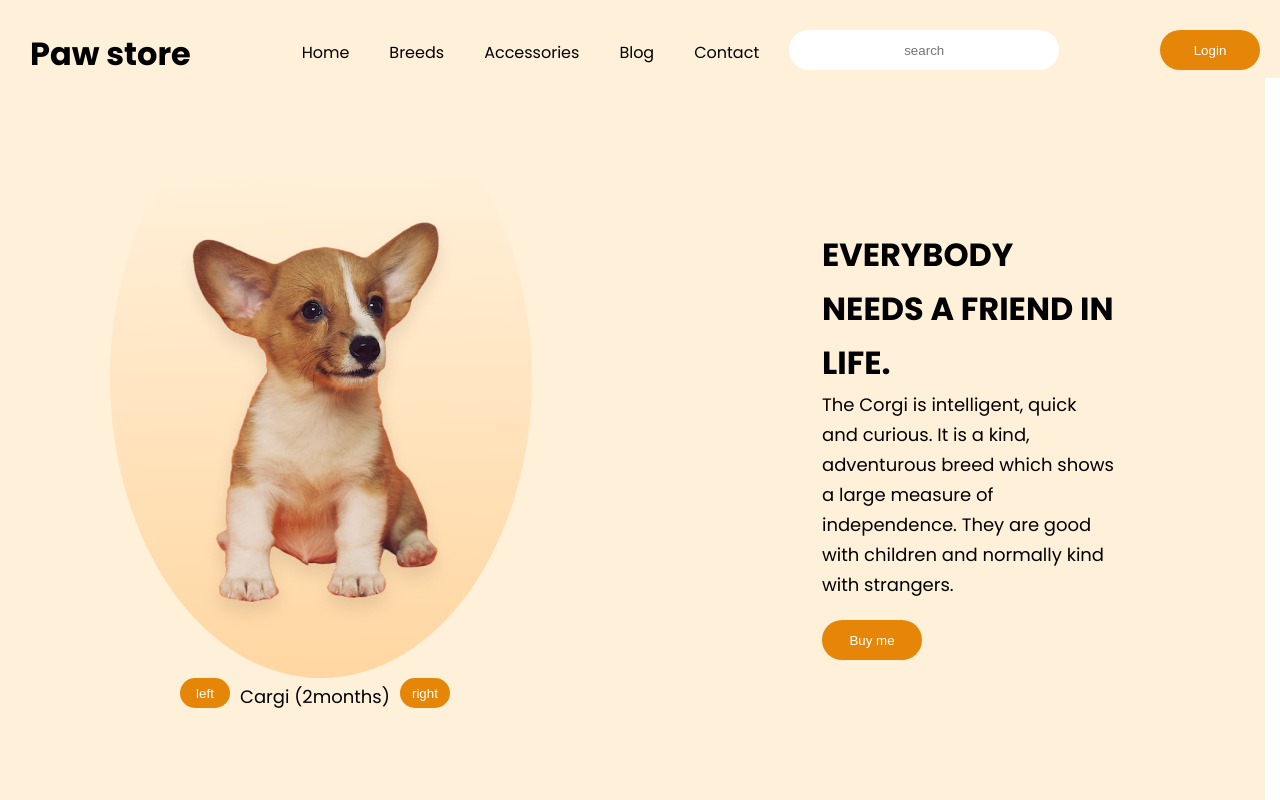
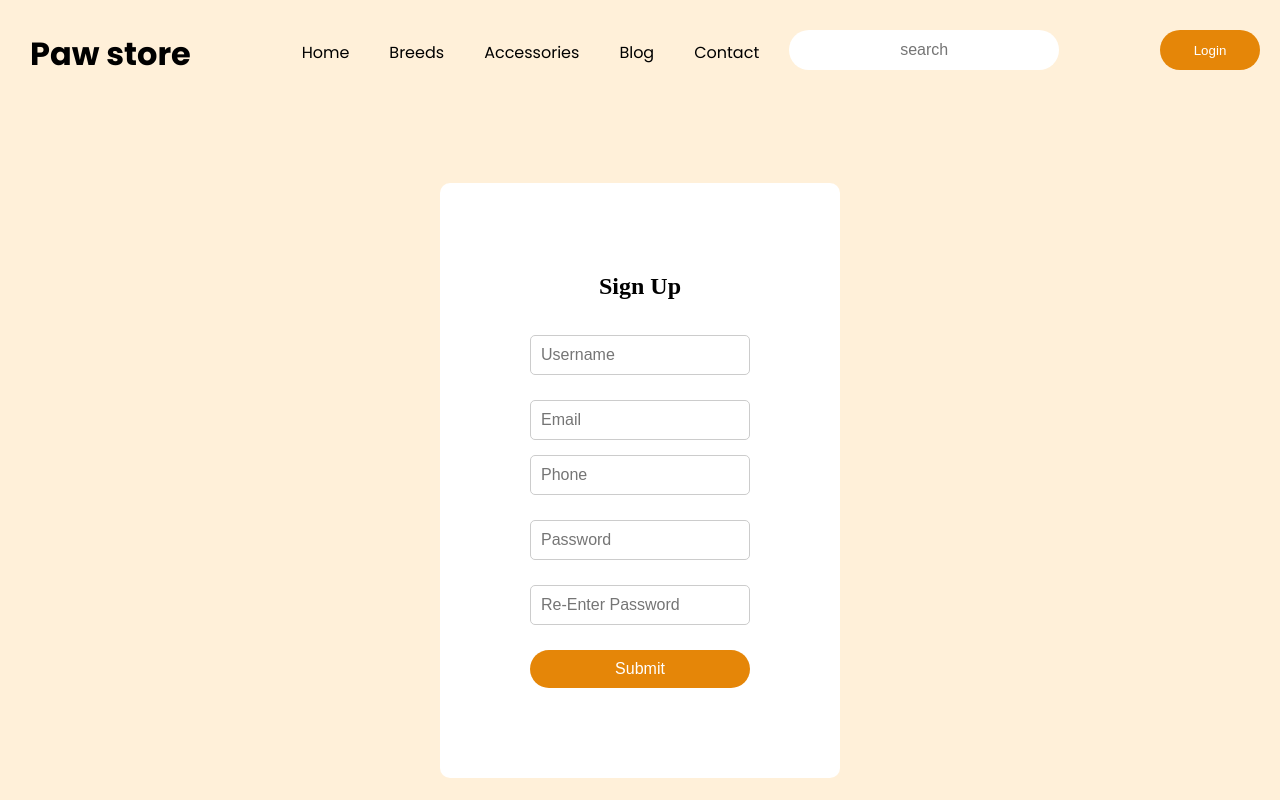
Before and after one commit to KrityaShah/PawStore, a React (Vite) app in the folder frontend/: page /signup in a window 1280 px wide. Shown: the top 800 px of the page. Built offline with nearby package versions, Linux system fonts and the light colour scheme.

Commit message:
Login & Signup Update

```diff
--- a/frontend/package.json
+++ b/frontend/package.json
@@ -12,6 +12,7 @@
   "dependencies": {
     "react": "^18.3.1",
     "react-dom": "^18.3.1",
+    "react-hook-form": "^7.53.2",
     "react-router-dom": "^7.0.2"
   },
   "devDependencies": {
--- a/frontend/src/App.jsx
+++ b/frontend/src/App.jsx
@@ -1,5 +1,13 @@
 
 import Home from "./pages/Home"
+import Login from "./pages/Login"
+import Navbar from "./components/Navbar";
+import {
+  BrowserRouter as Router,
+  Routes,
+  Route,
+} from "react-router-dom";
+import Signup from "./pages/Signup";
 
 function App() {
 
@@ -7,7 +15,16 @@ function App() {
   return (
     <>
 
-    <Home/>
+<Router>
+        <Routes>
+          <Route path="/" element={<><Home/></>} />
+          <Route path="/login" element={<><Login/></>} />
+          <Route path="/signup" element={<><Signup/></>} />
+        </Routes>
+      </Router>
+
+  {/* <Login/> */}
+    {/* <Home/> */}
     </>
   )
 }
--- a/frontend/src/components/Footer.jsx
+++ b/frontend/src/components/Footer.jsx
@@ -5,7 +5,7 @@ const Footer = () => {
   return (
     <footer className="footer">
       <div className="footer-content">
-        <p>&copy; {new Date().getFullYear()} Your Company Name. All Rights Reserved.</p>
+        <p>&copy; {new Date().getFullYear()} Paw Store All Rights Reserved To Kritya Shah.</p>
         <div className="footer-links">
           <a href="/about" className="footer-link">About</a>
           <a href="/contact" className="footer-link">Contact</a>
--- a/frontend/src/components/Navbar.css
+++ b/frontend/src/components/Navbar.css
@@ -15,6 +15,10 @@
     cursor: pointer;
 }
 
+.main-nav-container .logo h1{
+    color: black;
+
+}
 .mid{
     display: flex;
     flex-direction: row;
@@ -30,6 +34,7 @@
     /* justify-content: space-between; */
     margin: 20px  20px 0px 20px;
     cursor: pointer;
+    color: black;
     /* font-weight: bolder; */
 }
 
@@ -56,3 +61,7 @@
     border: none;
     cursor: pointer;
 }
+
+.nav-link {
+    text-decoration: none;
+}
--- a/frontend/src/components/Petproduct.css
+++ b/frontend/src/components/Petproduct.css
@@ -34,6 +34,7 @@
     border: none;
     border-radius: 20px;
     background: #E58608;
+    cursor: pointer;
 }
 
 
--- a/frontend/src/components/Petproduct.jsx
+++ b/frontend/src/components/Petproduct.jsx
@@ -6,6 +6,7 @@ import c from "../assets/c.png"
 import d from "../assets/d.png"
 import e from "../assets/e.png"
 import f from "../assets/f.png"
+import { Link } from 'react-router-dom'
 
 
 const Petproduct = () => {
@@ -20,7 +21,7 @@ const Petproduct = () => {
         </p>
 
         <div className="petproduct-btn">
-          <button>See more</button>
+         <Link to="/signup" className="nav-link"><button>See more</button></Link>
         </div>
       </div>
 
--- a/frontend/src/pages/Home.jsx
+++ b/frontend/src/pages/Home.jsx
@@ -8,6 +8,7 @@ import Petproduct from "../components/Petproduct";
 import Blog from "../components/Blog";
 import Subscription from "../components/Subscription";
 import Footer from "../components/Footer";
+import { Link } from 'react-router-dom'
 
 const Home = () => {
   return (
@@ -31,7 +32,7 @@ const Home = () => {
           children and normally kind with strangers.
         </p>
         <div className="home-btn">
-          <button>Buy me</button>
+         <Link  to="/signup" className="nav-link"><button>Buy me</button></Link>
         </div>
         </div>
 
--- /dev/null
+++ b/frontend/src/pages/Login.css
@@ -0,0 +1,63 @@
+.main-login-container {
+    display: flex;
+    justify-content: center;
+    align-items: center;
+    height: 90vh;
+    background: #FFF0D9;
+  }
+
+  .login-form {
+    display: flex;
+    flex-direction: column;
+    width: 300px;
+    /* height: 300px; */
+    padding: 20px;
+    background-color: #fff;
+    border-radius: 10px;
+    box-shadow: 0 4px 8px rgba(0, 0, 0, 0.1);
+  }
+
+  .login-form h1{
+    text-align: center;
+  }
+
+  input[type="text"],
+  input[type="password"] {
+    padding: 10px;
+    margin-bottom: 10px;
+    border: 1px solid #ccc;
+    border-radius: 5px;
+    font-size: 16px;
+  }
+
+  input[type="text"]:focus,
+  input[type="password"]:focus {
+    border-color: #E58608;
+    outline: none;
+  }
+
+  input[type="submit"] {
+    padding: 10px;
+    background-color: #E58608;
+    color: white;
+    border: none;
+    border-radius: 25px;
+    cursor: pointer;
+    font-size: 16px;
+    transition: background-color 0.3s ease;
+  }
+
+  input[type="submit"]:hover {
+    background-color: #E58608;
+  }
+
+  .error {
+    color: red;
+    font-size: 14px;
+    margin-bottom: 10px;
+  }
+  span{
+    text-decoration: none;
+    color: black;
+    font-weight: 700;
+  }
--- /dev/null
+++ b/frontend/src/pages/Login.jsx
@@ -0,0 +1,70 @@
+import React from 'react'
+import { useForm  } from "react-hook-form"
+import "./Login.css"
+import Navbar from '../components/Navbar'
+import { Link } from 'react-router-dom'
+// import { useNavigate } from 'react-router-dom';
+
+
+
+const Login = () => {
+    const {
+        register,
+        handleSubmit,
+        watch,
+
+        formState: { errors, isSubmitting },
+      } = useForm()
+
+
+    //   const navigate = useNavigate();
+
+    //   const {storeTokenInLS} = useAuth();
+
+      const onSubmit = async (data) => {
+        try {
+          const  response = await fetch("http://localhost:5000/api/auth/login", {
+            method: "POST",
+            headers: {
+              "Content-Type": "application/json"
+            },
+            body: JSON.stringify(data)
+          });
+
+          if (response.ok) {
+            let res_data = await response.json();
+            // console.log("response from server", res_data);
+            // storeTokenInLS(res_data.token);
+
+            // navigate("/clienthomepage");
+            alert("Sucessfull login");
+            console.log(res);
+          }else{
+            alert("Invalid credentail");
+            console.log(res)
+          }
+        } catch (error) {
+          console.error(error)
+        }
+      }
+
+  return (
+    <>
+    <Navbar/>
+    <div className='main-login-container'>
+
+    <form action="" onSubmit={handleSubmit(onSubmit)} className='login-form'>
+    <h1>LOGIN</h1>
+    <input placeholder='Email' {...register("email", { required: {value: true, message: 'Please fill'}, minLength: {value: 3, message : 'Min length is 3'}, maxLength: {value: 20, message : 'Max length is 20' }})} type="text" />
+    {errors.email && <div className='error'>{errors.email.message}</div> }
+    <input placeholder='Password' {...register("password", { required: {value: true, message:'Please fill'}, minLength: 8, maxLength:15 })} type="password"  />
+    {errors.password && <div className='error'>{errors.password.message}</div> }
+    <input disabled={isSubmitting} type="submit" value="submit" />
+    <p>Don't have a account? <Link  to="/signup" className="nav-link"><span>Register Now</span></Link> </p>
+    </form>
+    </div>
+    </>
+  )
+}
+
+export default Login
--- /dev/null
+++ b/frontend/src/pages/Signup.css
@@ -0,0 +1,65 @@
+.signup-container {
+    display: flex;
+    justify-content: center;
+    align-items: center;
+    height: 100vh;
+    background-color: #FFF0D9;
+  }
+
+  .signup-form {
+    background-color: white;
+    padding: 90px;
+    border-radius: 10px;
+    /* box-shadow: 0 2px 10px rgba(0, 0, 0, 0.1); */
+    max-width: 400px;
+    width: 100%;
+    display: flex;
+    flex-direction: column;
+    gap: 15px;
+  }
+
+  .signup-container .signup-form h1{
+    text-align: center;
+    color: black;
+  }
+
+  .signup-form h1 {
+    text-align: center;
+    font-size: 1.5rem;
+    margin-bottom: 20px;
+    color: white;
+  }
+
+  .input-field {
+    width: 100%;
+    padding: 10px;
+    border: 1px solid #ccc;
+    border-radius: 5px;
+    font-size: 1rem;
+  }
+
+  .input-field:focus {
+    border-color: #198754;
+    outline: none;
+  }
+
+  .error {
+    color: red;
+    font-size: 0.875rem;
+    margin-top: -10px;
+  }
+
+  .submit-btn {
+    background-color:  rgb(44, 43, 43);
+    color: white;
+    padding: 10px;
+    font-size: 1rem;
+    border: none;
+    border-radius: 5px;
+    cursor: pointer;
+  }
+
+  .submit-btn:disabled {
+    background-color: #ccc;
+    cursor: not-allowed;
+  }
--- /dev/null
+++ b/frontend/src/pages/Signup.jsx
@@ -0,0 +1,133 @@
+import React from 'react'
+import { useForm  } from "react-hook-form"
+import "./Signup.css"
+import { useNavigate } from 'react-router-dom';
+import Navbar from "../components/Navbar"
+
+const Signup = () => {
+    const {
+        register,
+        handleSubmit,
+        watch,
+
+        formState: { errors, isSubmitting },
+      } = useForm()
+
+      const navigate = useNavigate();
+
+
+      const onSubmit = async (data) => {
+        if (data.password !== data.repassword) {
+
+          console.log("Passwords do not match");
+          return;
+        }
+
+        try {
+          let response = await fetch("http://localhost:5000/api/auth/register", {
+            method: "POST",
+            headers: {
+              "Content-Type": "application/json"
+            },
+            body: JSON.stringify(data)
+          });
+
+
+          if (response.ok) {
+            const res_data = await response.json()
+            // console.log("response from server", res_data);
+
+            alert("Register succesfull")
+            // stored the token in localhost
+            // storeTokenInLS(res_data.token);
+            navigate("/login");
+            console.log(res_data );
+          } else {
+            const error_data = await response.json()
+            console.log(error_data);
+            alert(error_data.message);
+          }
+        } catch (error) {
+          console.error(error);
+
+        }
+      }
+  return (
+   <>
+   <Navbar/>
+    <div className='signup-container'>
+    <form action="" onSubmit={handleSubmit(onSubmit)} className="signup-form">
+      <h1>Sign Up</h1>
+
+      <input
+        placeholder='Username'
+        {...register("username", {
+          required: {value: true, message: 'Please fill'},
+          minLength: {value: 3, message : 'Min length is 3'},
+          maxLength: {value: 10, message : 'Max length is 10' }
+        })}
+        type="text"
+        className='input-field'
+      />
+      {errors.username && <div className='error'>{errors.username.message}</div>}
+
+      <input
+        placeholder='Email'
+        {...register("email", {
+          required: {value: true, message: 'Please fill'},
+          minLength: {value: 3, message : 'Min length is 3'}
+        })}
+        type="email"
+        className='input-field'
+      />
+      {errors.email && <div className='error'>{errors.email.message}</div>}
+
+      <input
+        placeholder='Phone'
+        {...register("phone", {
+          required: {value: true, message: 'Please fill'},
+          minLength: {value: 3, message : 'Min length is 3'}
+        })}
+        type="text"
+        className='input-field'
+      />
+      {errors.phone && <div className='error'>{errors.phone.message}</div>}
+
+      <input
+        placeholder='Password'
+        {...register("password", {
+          required: {value: true, message:'Please fill'},
+          minLength: 8,
+          maxLength: 15
+        })}
+        type="password"
+        className='input-field'
+        />
+      {errors.password && <div className='error'>{errors.password.message}</div>}
+
+      <input
+        placeholder='Re-Enter Password'
+        {...register("repassword", {
+          required: {value: true, message:'Please fill'},
+          minLength: 8,
+          maxLength: 15
+        })}
+        type="password"
+        className='input-field'
+      />
+      {errors.repassword && <div className='error'>{errors.repassword.message}</div>}
+
+      <input
+        disabled={isSubmitting}
+        type="submit"
+        value="Submit"
+        className="submit-btn"
+      />
+    </form>
+  </div>
+
+        </>
+  )
+}
+
+export default Signup
```
Also changed, not shown: frontend/src/components/Navbar.jsx (+4 -3 lines), 1 other file (tests, documents, lock files or other folders).
